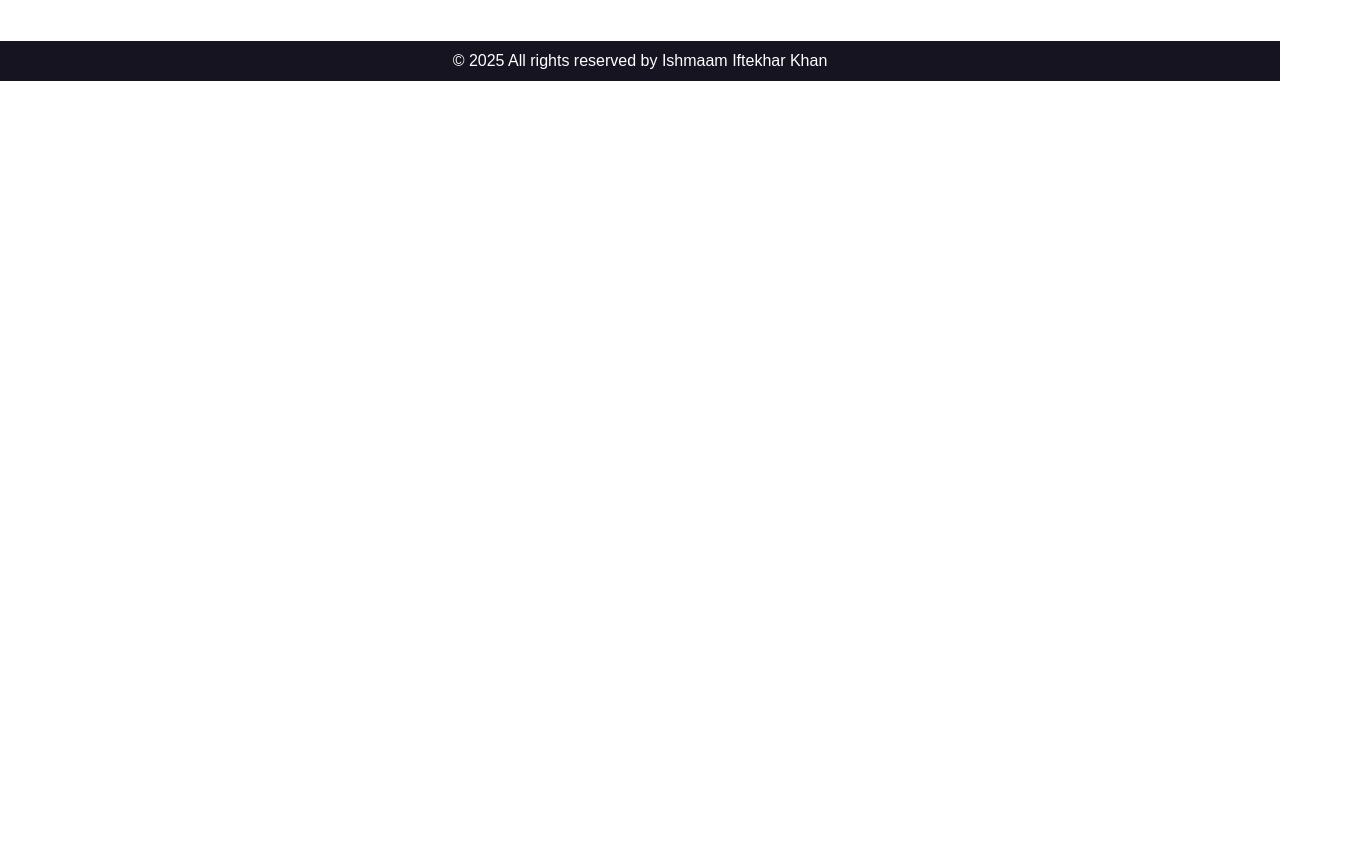
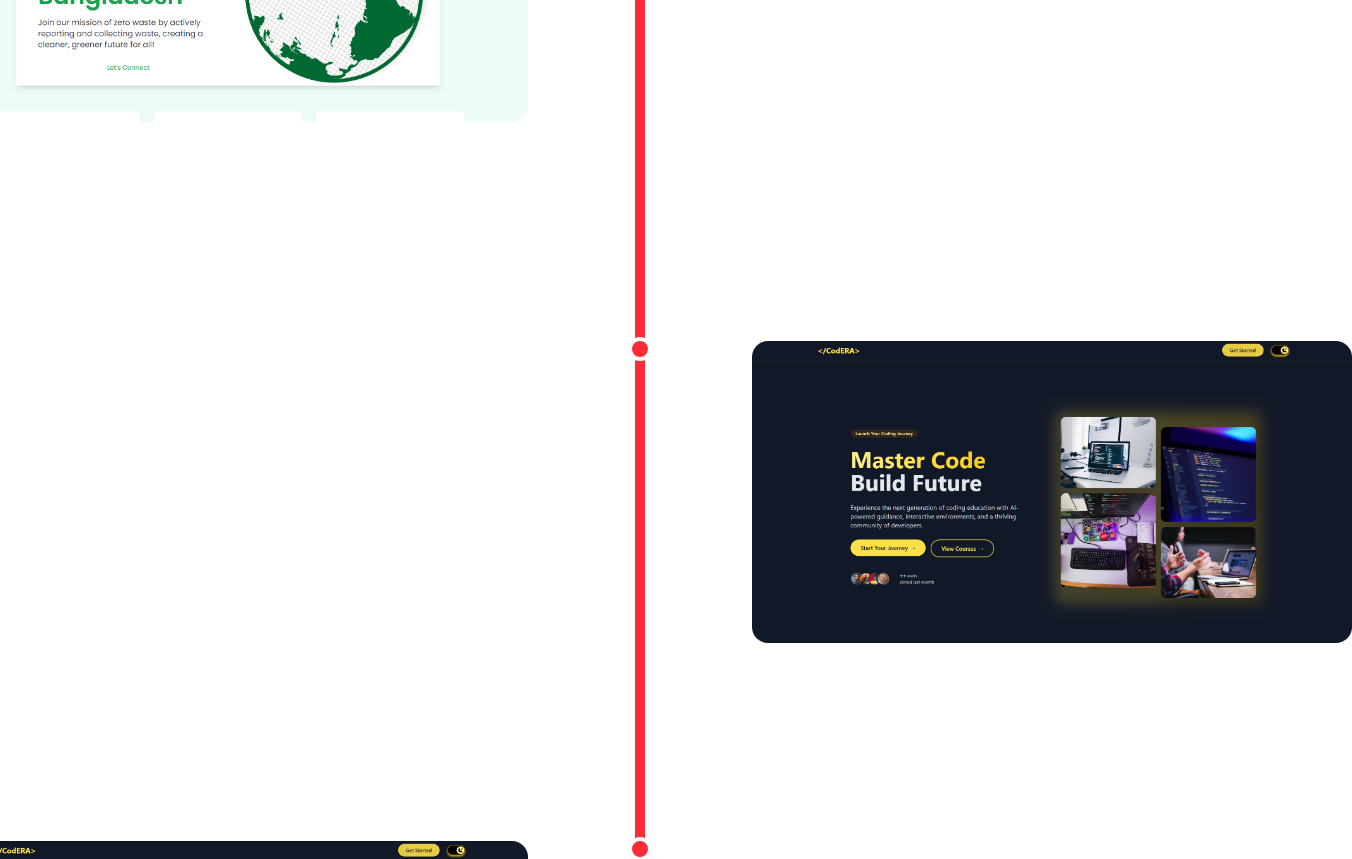
Before and after one commit to ishmaamik/MyPortfolio, a Next.js app in the folder client/: page / in a window 1280 px wide. Shown: the part 1720-2579 px from the top of the page, 1352 px wide, since content can reach past the window. Before the commit the page ends 1801 px from the top, so only its background shows below. Built offline with nearby package versions, Linux system fonts and the light colour scheme.

Commit message:
add: Projects

```diff
--- a/client/src/app/page.tsx
+++ b/client/src/app/page.tsx
@@ -1,6 +1,7 @@
 "use client"
 import AboutMe from "@/components/AboutMe";
 import HomePage from "@/components/HomePage";
+import Projects from "@/components/Projects";
 
 export default function Home() {
   return (
@@ -14,6 +15,10 @@ export default function Home() {
         <AboutMe/>
       </div>
 
+      <div id="project" className="pb-[100px] ">
+        <Projects/>
+      </div>
+
     </div>
 
   );
--- a/client/src/components/AboutMe.tsx
+++ b/client/src/components/AboutMe.tsx
@@ -10,7 +10,7 @@ export default function AboutMe() {
     ]
     return (
         <>
-            <div className="flex p-20 gap-60 h-[1000px] text-white justify-center">
+            <div className="flex p-20 gap-60 h-[600px] text-white justify-center">
                 <div className="flex flex-col">
                     <div>
                         <p className="text-5xl font-semibold pb-10">About Me</p>
@@ -20,7 +20,7 @@ export default function AboutMe() {
                     </div>
                 </div>
 
-                <div className="grid grid-cols-2 grid-rows-4 gap-10">
+                <div className="grid grid-cols-2 grid-rows-2 gap-20">
                     {
                         achievements.map((p, index)=>(
                             <div key={index} className="bg-[#1f243f] h-[200px] w-full rounded-2xl pb-[20px] flex flex-col text-center justify-center items-center">
--- a/client/src/components/Footer.tsx
+++ b/client/src/components/Footer.tsx
@@ -3,7 +3,7 @@
 export default function Footer() {
     return (
         <>
-            <div className="flex justify-center items-center h-10 bg-[#151420] text-white">
+            <div className="flex sticky justify-center items-center h-10 bg-[#151420] text-white">
                 <p>© 2025 All rights reserved by Ishmaam Iftekhar Khan</p>
             </div>
         </>
--- /dev/null
+++ b/client/src/components/Projects.tsx
@@ -0,0 +1,88 @@
+import { projects } from '@/data/projects';
+import { useEffect, useState, useRef } from 'react';
+
+type ProjectsData = {
+  id: number;
+  title: string;
+  description: string;
+  image: string;
+};
+
+export default function Projects() {
+  const projectList: ProjectsData[] = projects;
+  const [scrollProgress, setScrollProgress] = useState(0);
+  const containerRef = useRef<HTMLDivElement>(null);
+
+  useEffect(() => {
+    const handleScroll = () => {
+      if (!containerRef.current) return;
+
+      const container = containerRef.current;
+      const rect = container.getBoundingClientRect();
+      const windowHeight = window.innerHeight;
+
+      // Calculate progress based on the container's position
+      const containerTop = rect.top;
+      const containerHeight = rect.height;
+
+      // Start: when container top hits top of viewport (enters view)
+      // End: when container bottom hits bottom of viewport (exits view)
+      const startPoint = windowHeight;
+      const endPoint = windowHeight - containerHeight;
+
+      const progress = ((startPoint - containerTop) / (startPoint - endPoint)) * 100;
+
+      setScrollProgress(Math.min(100, Math.max(0, progress)));
+    };
+
+    window.addEventListener('scroll', handleScroll, { passive: true });
+    handleScroll(); // Initial calculation
+
+    return () => window.removeEventListener('scroll', handleScroll);
+  }, []);
+
+  return (
+    <>
+      <div className='w-full p-20'>
+        <p className='text-white text-5xl font-semibold'>Projects</p>
+      </div>
+      <div ref={containerRef} className="h-[200vh] relative">
+        <div className="flex justify-center items-start  sticky ">
+          <div
+            className="bg-gray-300 h-[1000px] w-[10px] relative"
+          >
+            {/* Progress bar background */}
+            <div className="bg-gray-300 h-full w-full absolute top-0 left-0"></div>
+
+            {/* Progress bar fill */}
+            <div
+              className="bg-red-500 w-full transition-all duration-100 ease-out absolute top-0 left-0"
+              style={{ height: `${scrollProgress}%` }}
+            ></div>
+
+            {/* Dynamic circles */}
+            {projectList.map((project, index) => {
+              const position = (index / (projectList.length - 1 || 1)) * 100;
+              const isActive = scrollProgress >= position;
+
+              return (
+                <div
+                  key={project.id}
+                  className={`absolute left-1/2 transform -translate-x-1/2 -translate-y-1/2 rounded-full h-6 w-6 border-4 border-white transition-colors duration-300 z-10 ${isActive ? 'bg-red-500' : 'bg-gray-300'
+                    }`}
+                  style={{ top: `${position}%` }}
+                >
+                  <span className={`absolute ${project.id % 2 ? `right-30 h-[400px]` : `left-30  h-[400px]`} whitespace-nowrap flex flex-col items-center gap-4 text-sm font-medium   rounded  w-[600px]`}>
+                    <img src={project.image} alt=""  className='rounded-2xl' />
+                    <p className='text-white text-[20px] font-semibold'>{project.title}</p>
+                    <p className='break-words text-white font-semibold text-[18px] text-wrap line-clamp-auto '>{project.description}</p>
+                  </span>
+                </div>
+              );
+            })}
+          </div>
+        </div>
+      </div>
+    </>
+  );
+}
--- /dev/null
+++ b/client/src/data/projects.ts
@@ -0,0 +1,30 @@
+
+export type ProjectsData = {
+    id: number;
+    title: string;
+    description: string;
+    image: string;
+  };
+  export const projects: ProjectsData[] = [
+    {
+      id: 1,
+      title: "WasteZeroBD",
+      description:
+        "Created a waste management project based on waste collection and waste report functionalities which brought us Champion at MIST Inventious 4.1 Project Showcase, 4th Runners up at UIU CSE Fest Project Showcase and Honorable Mention in KUET Bitfest Project Showcase",
+      image: "/wzbd.png",
+    },
+    {
+      id: 2,
+      title: "CodeEra",
+      description:
+        "A coding platform with a 'All-in-one' mindset, teaching, practicing problems, mock interviews, articles, blogs and videos to help developers keep up with today's competition",
+      image: "/codeera.png",
+    },
+    {
+      id: 3,
+      title: "CodeEra",
+      description:
+        "A coding platform with a 'All-in-one' mindset, teaching, practicing problems, mock interviews, articles, blogs and videos to help developers keep up with today's competition",
+      image: "/codeera.png",
+    },
+  ];
```
Also changed, not shown: client/public/codeera.png (added), client/public/wzbd.png (added).
